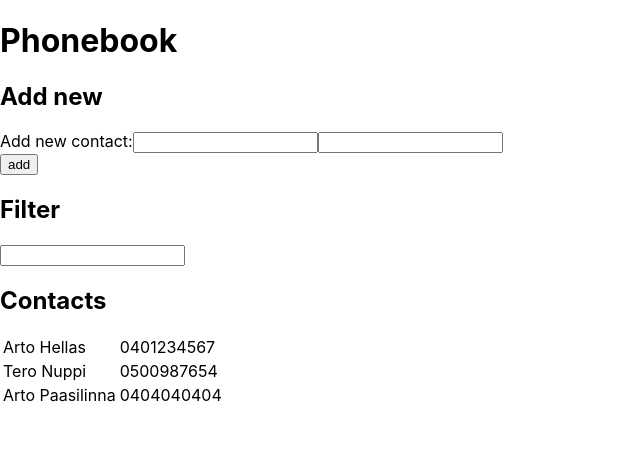
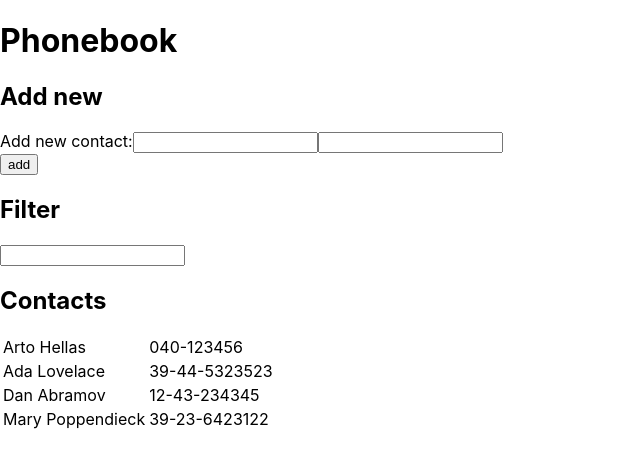
Before and after one commit to keitto/fso20, a React (Create React App) app in the folder osa2/puhelinluettelo/: page / in a window 1280 px wide. Shown: the top 466 px of the page, without its empty margins (0-640 px from the left). Built offline with nearby package versions, Linux system fonts and the light colour scheme; data requests are answered from the project's data file; the HTML template or start-up script is replaced by a standard one.

Commit message:
2.11 json db, axios

```diff
--- /dev/null
+++ b/osa2/puhelinluettelo/db.json
@@ -0,0 +1,24 @@
+{
+    "persons":[
+      {
+        "name": "Arto Hellas",
+        "number": "040-123456",
+        "id": 1
+      },
+      {
+        "name": "Ada Lovelace",
+        "number": "39-44-5323523",
+        "id": 2
+      },
+      {
+        "name": "Dan Abramov",
+        "number": "12-43-234345",
+        "id": 3
+      },
+      {
+        "name": "Mary Poppendieck",
+        "number": "39-23-6423122",
+        "id": 4
+      }
+    ]
+  }
--- a/osa2/puhelinluettelo/src/App.js
+++ b/osa2/puhelinluettelo/src/App.js
@@ -1,9 +1,21 @@
-import React, {useState} from 'react';
+import React, {useState, useEffect} from 'react'
+import axios from 'axios'
 import Contacts from './components/Contacts'
 import Filter from './components/Filter'
 import Newform from './components/Newform'
 
 const App = () => {
+  useEffect(() => {
+    console.log('effect')
+    axios
+      .get('http://localhost:3001/persons')
+      .then((result) => {
+          console.log(result)
+          setPersons(result.data)
+      })
+  }, [])
+  console.log('app')
+
   const [ persons, setPersons] = useState([
     { name: 'Arto Hellas', number: '0401234567' },
     { name: 'Tero Nuppi', number:'0500987654'},
```
Also changed, not shown: osa2/puhelinluettelo/package.json (+6 -1 lines), 1 other file (tests, documents, lock files or other folders).
